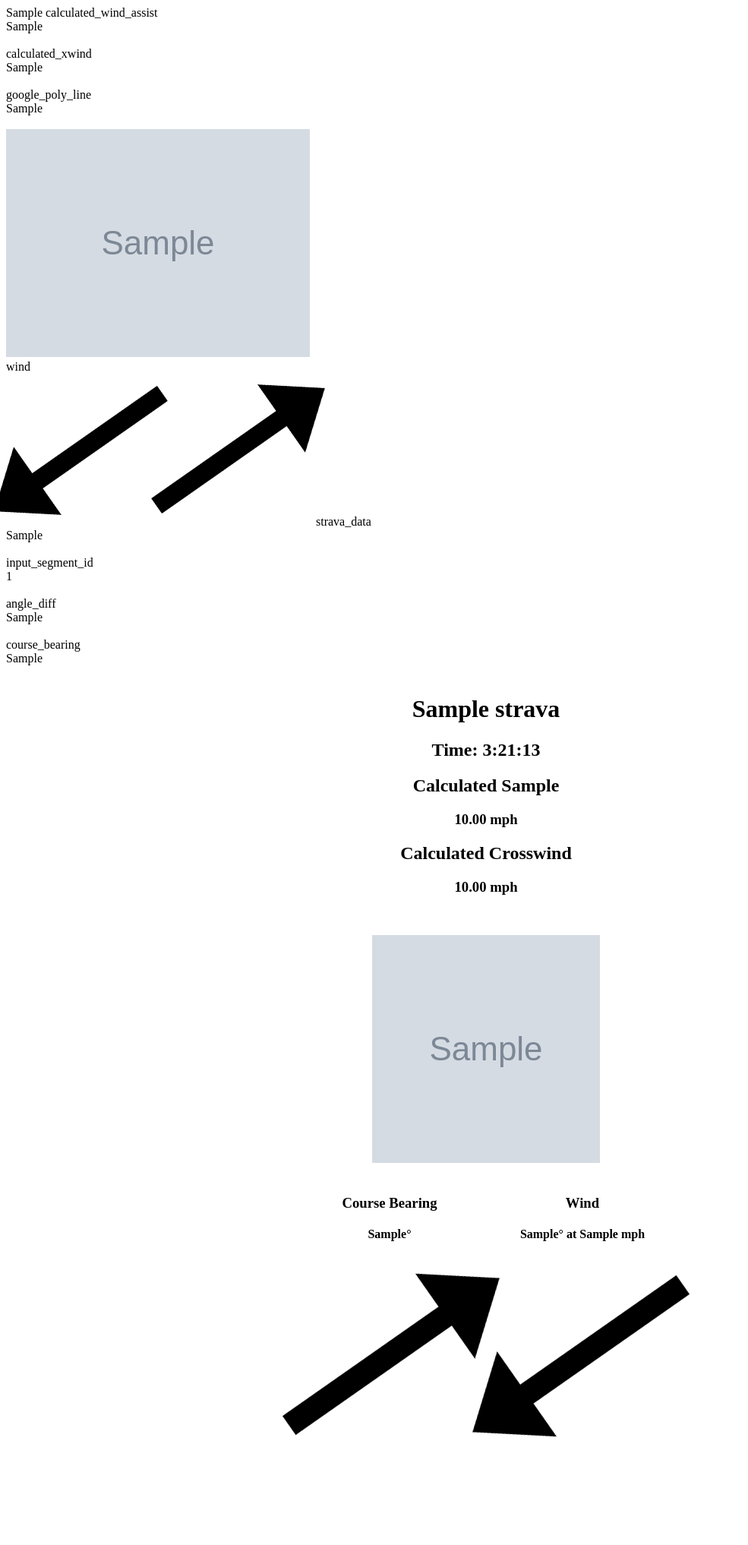
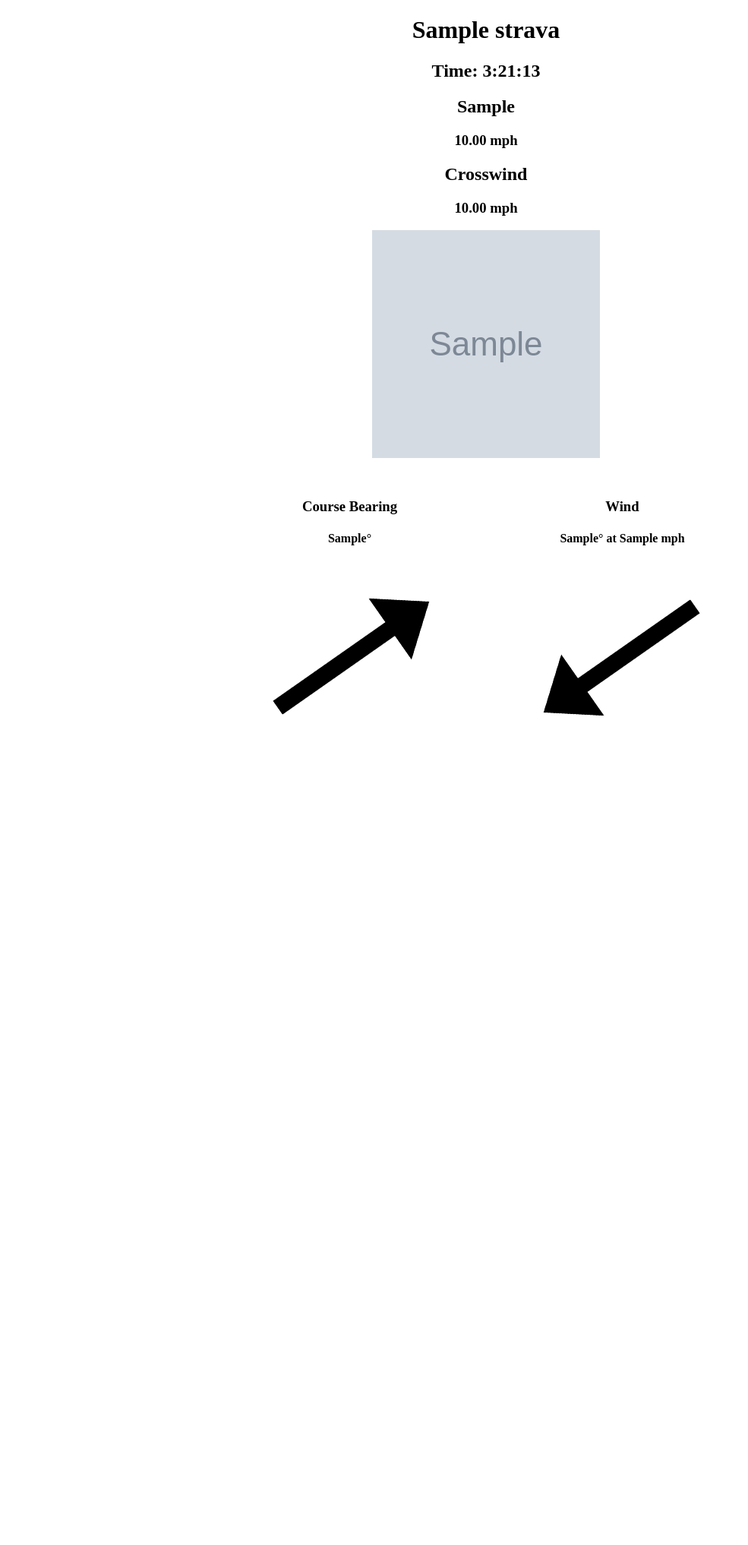
Before and after one commit to BillSkiCO/Strava-AeroLabs, a Flask app: template templates/windstat.html in a window 1280 px wide. Shown: the whole page at 76% size, without its empty margins (0-985 px from the left). After the commit the page ends 943 px from the top, so only its background shows below. Run offline with Flask 2, Linux system fonts and the light colour scheme; the template is opened without the code that fills it: most values are stand-ins (such as "Sample title", 1, 10 or a date in 2020); grey boxes marked "Sample" are stand-in pictures.

Commit message:
V 1.0 of windstat page. windstat.css created

```diff
--- a/main.py
+++ b/main.py
@@ -67,21 +67,37 @@
             # calculate headwind / tailwind component. Negative = headwind
             calculated_wind_assist = wind_assist(float(wind_dict['wind mph']), angle_diff)
 
-            if (calculated_wind_assist > 0):
+            if calculated_wind_assist > 0:
                     wind_class = "Tailwind"
             else:
                     wind_class = "Headwind"
+
+            # enumerate intensity of headwind / tailwind
+
+            if calculated_wind_assist > 5.0:
+                # Strong Tailwind
+                assist_enum = 1
+            elif 5.0 > calculated_wind_assist >= 0:
+                # Moderate Tailwind
+                assist_enum = 2
+            elif 0 > calculated_wind_assist > -5.0:
+                # Moderate Headwind
+                assist_enum = 3
+            else:
+                # Strong Headwind
+                assist_enum = 4
 
             # calculate cross wind component (figure out what negative / positive mean)
             calculated_xwind = crosswind(float(wind_dict['wind mph']), angle_diff)
 
     # pass in data to be displayed on /windstat/result ('/windstat/result', data1, data2,....dataN)
-            return render_template('/windstat.html', wind_dict= wind_dict, calculated_wind_assist= calculated_wind_assist,
-                                   calculated_xwind = calculated_xwind, google_poly_line = google_poly_line,
+            return render_template('/windstat.html', wind_dict= wind_dict, calculated_wind_assist= abs(calculated_wind_assist),
+                                   calculated_xwind = abs(calculated_xwind), google_poly_line = google_poly_line,
                                    strava_data = strava_data, input_segment_id = input_segment_url, angle_diff = angle_diff,
                                    course_bearing = int(course_bearing), center_lat = center_lat, center_lng = center_lng,
                                    dict_lat_lng = dict_lat_lng, google_img_url = google_img_url,
-                                   wind_dir_deg = int(wind_dir), wind_class = wind_class, wind_speed_mph = wind_speed_mph)
+                                   wind_dir_deg = int(wind_dir), wind_class = wind_class, wind_speed_mph = wind_speed_mph,
+                                   assist_enum = assist_enum)
 
 
 # Check to make sure we only run the webserver when this file is run directly
--- a/templates/windstat.html
+++ b/templates/windstat.html
@@ -6,85 +6,53 @@
 </head>
 <body>
 {% block content %}
-
-{{wind_dict}}
-
-calculated_wind_assist<br>
-{{calculated_wind_assist}}<br><br>
-
-calculated_xwind<br>
-{{calculated_xwind}}<br><br>
-
-google_poly_line<br>
-{{google_poly_line}}<br><br>
-
-<img src= "{{google_img_url}}"><br>
-
-wind<br>
-
-<img class ="wind_arrow" src="{{url_for('static', filename='images/windarrow.png')}}" alt="windarrow.png" height="200"
-        width="200">
-<img class ="course_arrow" src="{{url_for('static', filename='images/windarrow.png')}}" alt="windarrow.png" height="200"
-        width="200">
-<style type = 'text/css'>
-
-    .wind_arrow{
-
+<link rel ="stylesheet" type="text/css" href="{{url_for('static', filename='css/windstat.css')}}">
+<style type="text/css">
+        .wind_arrow{
         -ms-transform: rotate({{wind_dir_deg - 45 + 180}}deg); /* IE 9 */
         -webkit-transform: rotate({{wind_dir_deg - 45 + 180}}deg); /* Chrome, Safari, Opera */
         transform: rotate({{wind_dir_deg - 45 + 180}}deg);
     }
-
     .course_arrow{
-
         -ms-transform: rotate({{course_bearing - 45}}deg); /* IE 9 */
         -webkit-transform: rotate({{course_bearing - 45}}deg); /* Chrome, Safari, Opera */
         transform: rotate({{course_bearing - 45}}deg);
-
     }
 </style>
 
-strava_data<br>
-{{strava_data}}<br><br>
-
-input_segment_id<br>
-{{input_segment_id}}<br><br>
-
-angle_diff<br>
-{{angle_diff}}<br><br>
-
-course_bearing<br>
-{{course_bearing}}<br><br>
-
-{% endblock %}
-
-</body>
-
 <h1 style="text-align: center;">{{strava_data["name"]}}</h1>
 <h2 style="text-align: center;">Time: <span id="time"><script src="{{url_for('static', filename='js/time.js')}}"></script></span></h2>
-<h2 style="text-align: center;">Calculated {{wind_class}}</h2>
+    {% if assist_enum == 1: %}
+    <div id ="strong_tailwind_circle"></div>
+    {% elif assist_enum == 2: %}
+    <div id ="moderate_tailwind_circle"></div>
+    {% elif assist_enum == 3: %}
+    <div id ="moderate_headwind_circle"></div>
+    {% elif assist_enum == 4: %}
+    <div id ="strong_headwind_circle"></div>
+    {% endif %}
+<h2 style="text-align: center;">{{wind_class}}</h2>
 <h3 style="text-align: center;">{{"{0:0.2f}".format(calculated_wind_assist)}} mph</h3>
-<h2 style="text-align: center;">Calculated Crosswind</h2>
-<h3 style="text-align: center;">{{"{0:0.2f}".format(calculated_wind_assist)}} mph</h3>
-<p>&nbsp;</p>
+<h2 style="text-align: center;">Crosswind</h2>
+<h3 style="text-align: center;">{{"{0:0.2f}".format(calculated_xwind)}} mph</h3>
 <p style="text-align: center;"><img src="{{google_img_url}}" alt="Strava Google Map" width="300" height="300" /></p>
-<table style="height: 44px; margin-left: auto; margin-right: auto;" width="208">
+<table style="margin-left: auto; margin-right: auto; height: 360px; width: 720px;">
 <tbody>
 <tr>
-<td style="text-align: center;">
+<td style="text-align: center; width: 50%;">
 <h3>Course Bearing</h3>
 <h4>{{course_bearing}}°</h4>
 </td>
-<td style="text-align: center;">
+<td style="text-align: center; width: 50%">
 <h3>Wind</h3>
 <h4>{{wind_dir_deg}}° at {{wind_speed_mph}} mph</h4>
 </td>
 </tr>
 <tr>
-<td><img src="{{url_for('static', filename='images/windarrow.png')}}" alt="windarrow.png"
-         class= course_arrow width="250" height="250"  /></td>
-<td><img src="{{url_for('static', filename='images/windarrow.png')}}" alt="windarrow.png"
-         class= wind_arrow width="250" height="250" /></td>
+<td class= arrow_box><img src="{{url_for('static', filename='images/windarrow.png')}}" alt="windarrow.png"
+         class= course_arrow width="180" height="180"  /></td>
+<td class= arrow_box><img src="{{url_for('static', filename='images/windarrow.png')}}" alt="windarrow.png"
+         class= wind_arrow width="180" height="180" /></td>
 </tr>
 </tbody>
 </table>
@@ -92,5 +60,5 @@
 <p style="text-align: center;">&nbsp;</p>
 <p style="text-align: center;">&nbsp;</p>
 
-
+{% endblock %}
 </html>
```
Also changed, not shown: static/css/windstat.css (added, +46 -0 lines).
